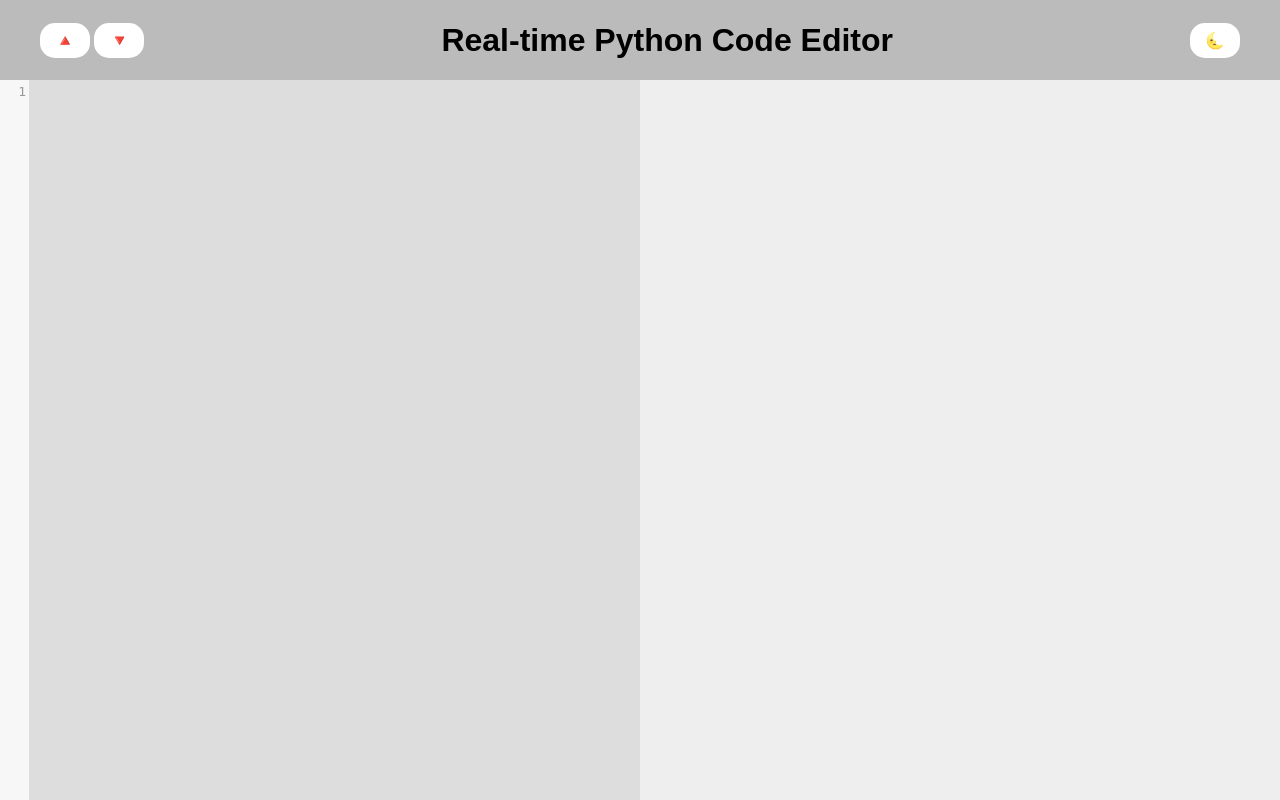
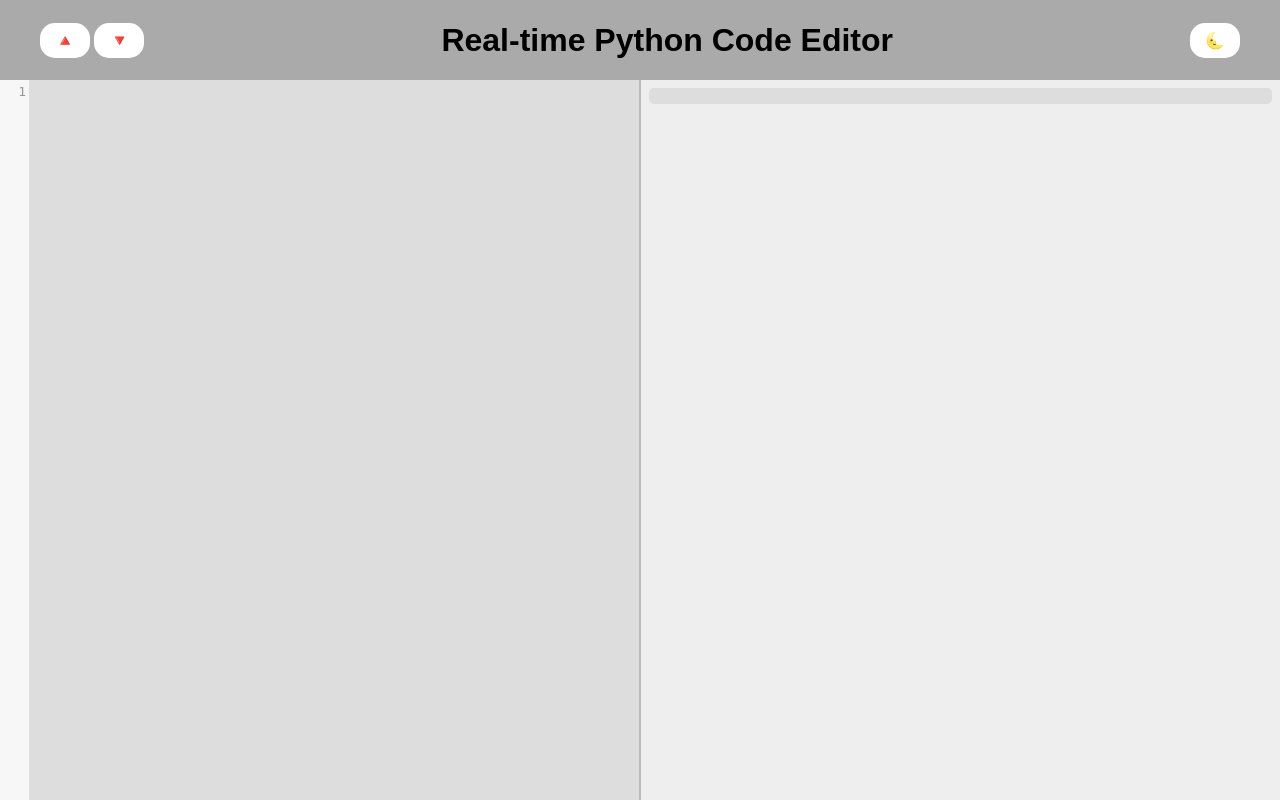
Before and after one commit to alloc7260/Real-time-Python-Code-Editor, a Flask app: page / in a window 1280 px wide. Run offline with Flask 3, Linux system fonts and the light colour scheme; some libraries are stand-ins or nearby versions.

Commit message:
Made separator draggable and style fixes

```diff
--- a/static/css/style.css
+++ b/static/css/style.css
@@ -8,9 +8,17 @@
 /* invert colours */
 body {
     font-family: "Arial", sans-serif;
-    background-color: #bbb;
+    background-color: #aaa;
     color: black;
     margin: auto;
+}
+
+.separator {
+    width: 0.1rem;
+    background-color: #bbb;
+    cursor: ew-resize;
+    position: relative;
+    z-index: 1;
 }
 
 .CodeMirror {
@@ -21,8 +29,11 @@ body {
 }
 
 pre {
-    background-color: #ccc;
+    margin: 1vh;
+    padding: 1vh;
+    background-color: #ddd;
     color: black;
+    border-radius: 5px;
     white-space: pre-wrap;
     word-wrap: break-word;
 }
@@ -40,8 +51,16 @@ button {
 }
 
 body.dark-mode {
+    background-color: #000;
+    color: white;
+}
+
+body.dark-mode .separator {
+    width: 0.1rem;
     background-color: #111;
-    color: white;
+    cursor: ew-resize;
+    position: relative;
+    z-index: 1;
 }
 
 body.dark-mode .CodeMirror {
--- a/static/js/app.js
+++ b/static/js/app.js
@@ -77,3 +77,32 @@ function loadFile(event) {
 
 // Attach the file input change event listener
 document.getElementById('file').addEventListener('change', loadFile);
+
+const separator = document.getElementById("separator");
+const editorContainer = document.querySelector(".editor-container");
+const outputContainer = document.querySelector(".output-container");
+
+let isDragging = false;
+
+separator.addEventListener("mousedown", function (e) {
+  isDragging = true;
+  document.body.style.cursor = "ew-resize";
+});
+
+document.addEventListener("mousemove", function (e) {
+  if (!isDragging) return;
+
+  const containerWidth = separator.parentElement.clientWidth;
+  const editorWidth = e.clientX;
+  const outputWidth = containerWidth - editorWidth;
+
+  if (editorWidth < 50 || outputWidth < 50) return; // Minimum width check
+
+  editorContainer.style.width = `${editorWidth}px`;
+  outputContainer.style.width = `${outputWidth}px`;
+});
+
+document.addEventListener("mouseup", function () {
+  isDragging = false;
+  document.body.style.cursor = "default";
+});
--- a/templates/index.html
+++ b/templates/index.html
@@ -28,6 +28,7 @@
             <div class="editor-container">
                 <textarea id="code-editor"></textarea>
             </div>
+            <div class="separator" id="separator"></div>
             <div class="output-container">
                 <pre id="output"></pre>
             </div>
```
